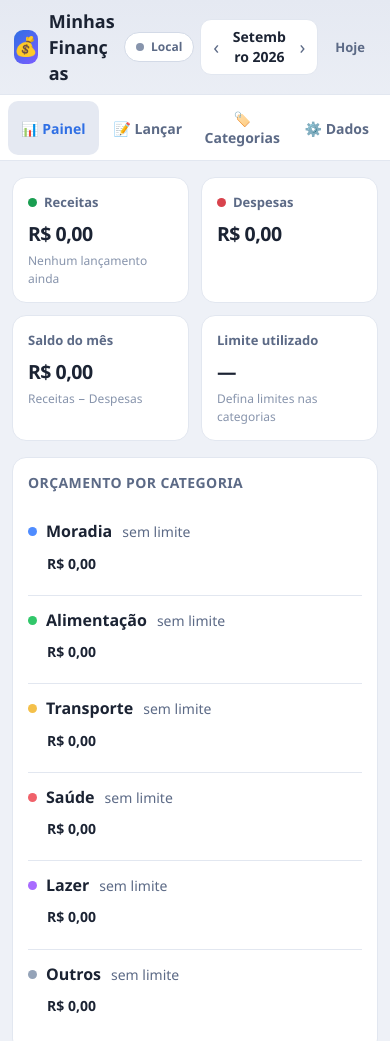
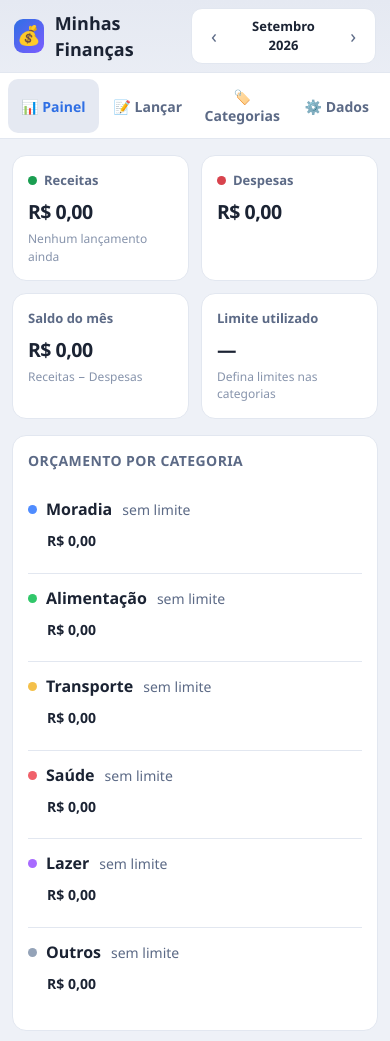
Before and after one commit to IraildoF/gestor-financeiro, a plain HTML site: page mobile/index.html in a window 390 px wide. Shown: the top 1041 px of the page. Drawn offline with Linux system fonts and the light colour scheme.

Commit message:
Add files via upload

```diff
--- a/mobile/mobile.css
+++ b/mobile/mobile.css
@@ -7,6 +7,8 @@ input,select,textarea{font-size:16px;min-width:0}
 .muted-note{color:var(--muted)}
 .head-inner{padding-top:calc(12px + env(safe-area-inset-top))}
 .brand{font-size:18px}
+#syncPill,#todayBtn{display:none}
+.month-label{font-size:13px;min-width:120px}
 main{max-width:900px}
 .modal{max-height:85dvh;overflow-y:auto}
 .toast{bottom:calc(20px + env(safe-area-inset-bottom));width:max-content;max-width:calc(100% - 24px)}
@@ -17,9 +19,9 @@ nav.tabs button.active{background:var(--bg2)}
 @media(max-width:600px){
  header{position:sticky;top:0}
  .head-inner{gap:6px;padding:calc(8px + env(safe-area-inset-top)) 14px 8px}
- .brand{flex:1}.sync-pill{font-size:12px}
+ .brand{flex:1}
  .month-nav{order:3;flex:1;margin-left:0;justify-content:space-between}
- #todayBtn{order:4}.month-label{min-width:0;font-size:14px}
+ .month-label{min-width:0;font-size:13px}
  main{padding:16px 12px}.card{padding:15px;min-width:0}
  .grid{gap:12px}.cards-4{grid-template-columns:repeat(2,minmax(0,1fr))}
  .stat .val{font-size:clamp(18px,5vw,25px);letter-spacing:-.5px}.stat .icon{display:none}
--- a/mobile/sw.js
+++ b/mobile/sw.js
@@ -1,5 +1,5 @@
 'use strict';
-const CACHE='gestor-mobile-shell-v2';
+const CACHE='gestor-mobile-shell-v3';
 const ASSETS=['./','./index.html','./mobile.css','./device.js','./manifest.webmanifest','./icon-192.png','./icon-512.png'];
 self.addEventListener('install',event=>{
   event.waitUntil(caches.open(CACHE).then(cache=>cache.addAll(ASSETS)));
```
